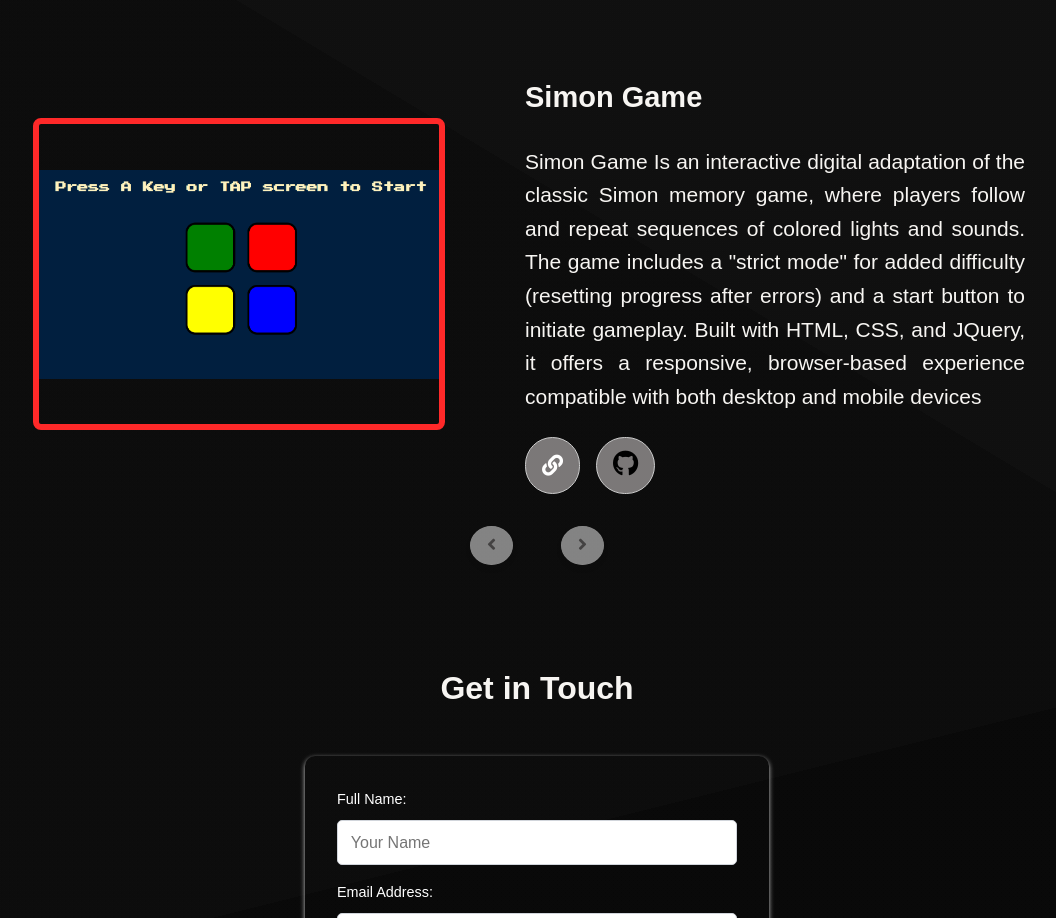
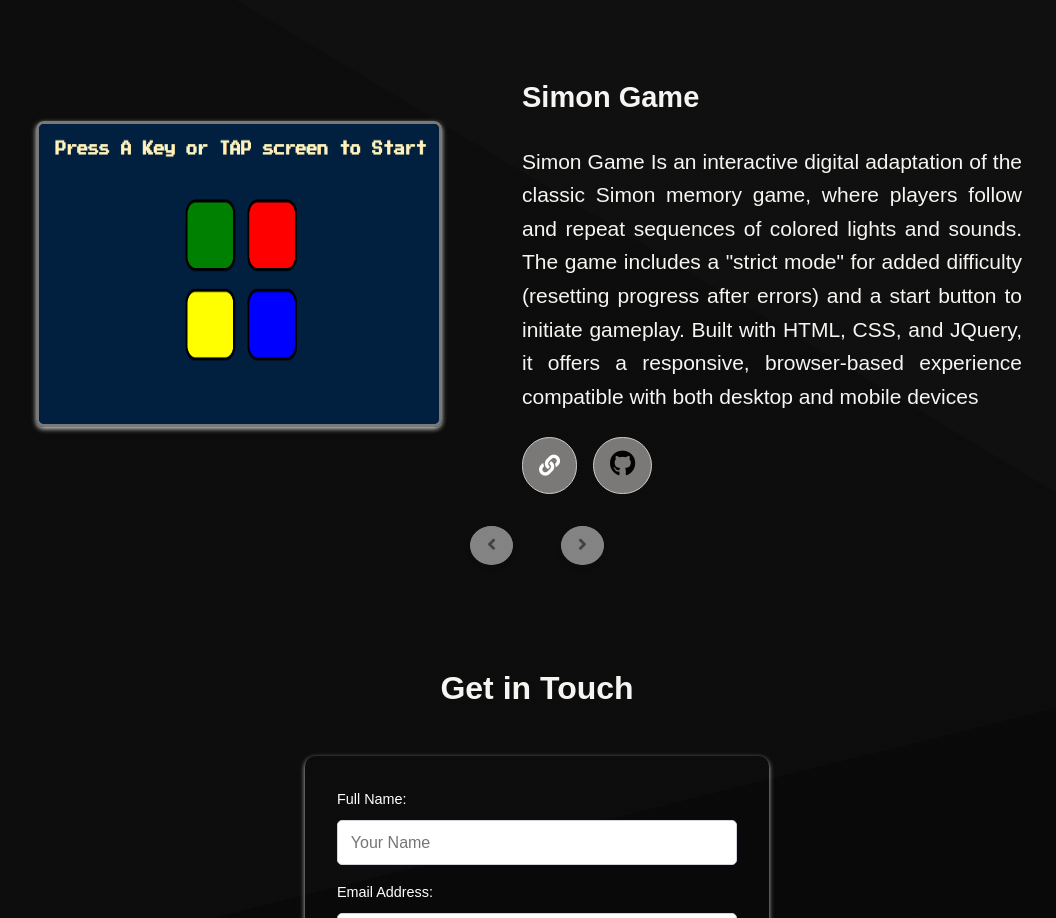
Before and after one commit to rodelgn/rn_portfolio, a React (Vite) app: page / in a window 1280 px wide. Shown: the part 1704-2622 px from the top of the page, without its empty margins (103-1159 px from the left). Built offline with nearby package versions, Linux system fonts and the light colour scheme; a web font is replaced by a local one.

Commit message:
Styling update

```diff
--- a/src/components/styles.css
+++ b/src/components/styles.css
@@ -366,9 +366,10 @@ body {
 .card1 img {
     height: 300px;
     max-width: 400px;
-    object-fit: contain;
-    border: 6px solid #FF2929;
+    object-fit: inherit;
+    border: 3px solid #7b7878;
     border-radius: 8px;
+    box-shadow: 0 2px 5px #ccc;
 }
 
 .card-content {
```
